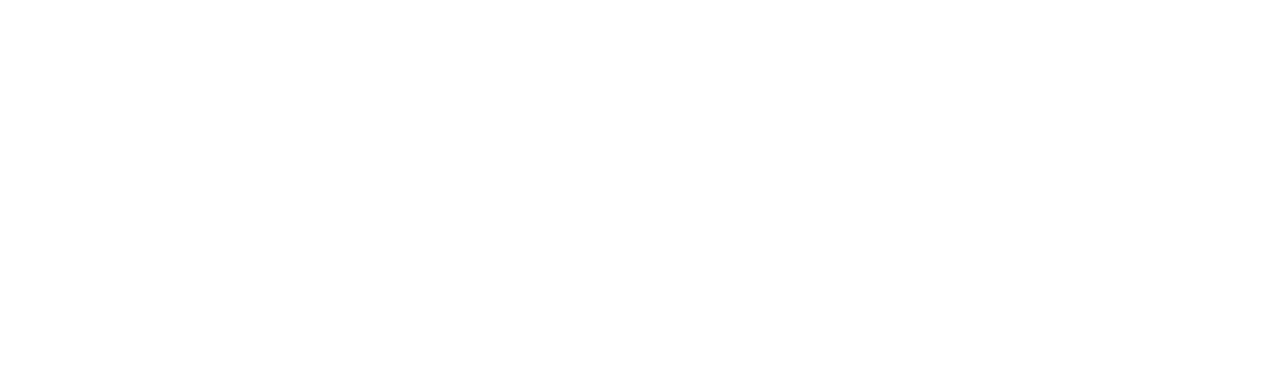
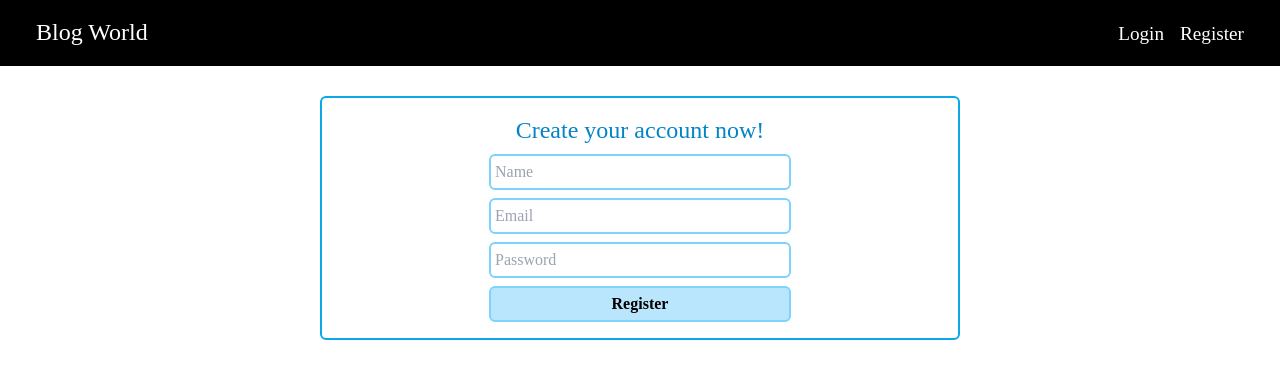
Before and after one commit to nguyen-thanh-luann/Blog-world, a React (Create React App) app: page /register in a window 1280 px wide. Before the commit this address had no page. Shown: the top 378 px of the page. Built offline with nearby package versions, Linux system fonts and the light colour scheme; no server answers.

Commit message:
Login, Logout, Register & delete fc complete

```diff
--- a/package.json
+++ b/package.json
@@ -6,9 +6,14 @@
     "@testing-library/jest-dom": "^5.16.5",
     "@testing-library/react": "^13.3.0",
     "@testing-library/user-event": "^13.5.0",
+    "async": "^3.2.4",
     "firebase": "^9.9.2",
     "react": "^18.2.0",
     "react-dom": "^18.2.0",
+    "react-firebase-hooks": "^5.0.3",
+    "react-helmet": "^6.1.0",
+    "react-helmet-async": "^1.3.0",
+    "react-hook-form": "^7.34.0",
     "react-router-dom": "^6.3.0",
     "react-scripts": "5.0.1",
     "react-toastify": "^9.0.8",
--- a/src/App.js
+++ b/src/App.js
@@ -1,12 +1,22 @@
 import HomeScreen from './screens/HomeScreen'
 import { BrowserRouter, Routes, Route } from 'react-router-dom'
+import { HelmetProvider } from 'react-helmet-async'
+
+import Register from './components/Register'
+import UserInfoScreen from './screens/UserInfoScreen'
+import Login from './components/Login'
 function App() {
   return (
-    <BrowserRouter>
-      <Routes>
-        <Route path='/' element={<HomeScreen />} />
-      </Routes>
-    </BrowserRouter>
+    <HelmetProvider>
+      <BrowserRouter>
+        <Routes>
+          <Route path='/' element={<HomeScreen />} />
+          <Route path='/register' element={<Register />} />
+          <Route path='/login' element={<Login />} />
+          <Route path='/userInfo' element={<UserInfoScreen />} />
+        </Routes>
+      </BrowserRouter>
+    </HelmetProvider>
   )
 }
 
--- a/src/components/AddArticle.jsx
+++ b/src/components/AddArticle.jsx
@@ -73,7 +73,8 @@
     <div
       className='border-solid border-2 border-sky-500
     rounded-lg
-    p-4'
+    p-4
+    '
     >
       <h2 className='text-2xl'>Add new article</h2>
 
--- a/src/components/Article.jsx
+++ b/src/components/Article.jsx
@@ -1,5 +1,5 @@
 import React from 'react'
-
+import DeleteArticle from './DeleteArticle'
 export default function Article({ article }) {
   return (
     <div
@@ -11,8 +11,15 @@
       <div className='row-span-3'>
         <img src={article.imageUrl} alt='' style={{ width: '10rem' }} />
       </div>
-      <div>
-        <p className='text-xl'>{article.title}</p>
+      <div className='col-span-10 '>
+        <div className='flex justify-between'>
+          <p className='text-xl'>{article.title}</p>
+          <DeleteArticle
+            id={article.id}
+            imageUrl={article.imageUrl}
+            className='text-end'
+          />
+        </div>
         <p>{article.createdAt.toDate().toDateString()}</p>
       </div>
       <div className='row-span-2 col-span-10'>
--- /dev/null
+++ b/src/components/DeleteArticle.jsx
@@ -0,0 +1,31 @@
+import React from 'react'
+import { db, storage } from '../firebaseConfig'
+import { deleteDoc, doc } from 'firebase/firestore'
+import { toast } from 'react-toastify'
+import { deleteObject, ref } from 'firebase/storage'
+export default function DeleteArticle({ id, imageUrl }) {
+  const handleDelete = async () => {
+    if (window.confirm('Are you sure?')) {
+      try {
+        await deleteDoc(doc(db, 'Articles', id))
+        toast('Article deleted successfully', { type: 'success' })
+        //delete image
+        const storageRef = ref(storage, imageUrl)
+        await deleteObject(storageRef)
+      } catch (error) {
+        toast('Delete fail, some thing went wrong!', { type: 'error' })
+        console.log(error)
+      }
+    } else {
+      return
+    }
+  }
+
+  return (
+    <div>
+      <button className='text-red-400' onClick={() => handleDelete()}>
+        Delete
+      </button>
+    </div>
+  )
+}
--- a/src/components/Header.jsx
+++ b/src/components/Header.jsx
@@ -1,9 +1,38 @@
 import React from 'react'
+import { Link } from 'react-router-dom'
+import { useAuthState } from 'react-firebase-hooks/auth'
+import { auth } from '../firebaseConfig'
 
 export default function Header() {
+  const [user] = useAuthState(auth)
+
   return (
-    <div className="text-2xl bg-black text-white px-9 py-4">
-      <h2>Blog World</h2>
+    <div className='text-2xl bg-black text-white px-9 py-4 fixed top-0 left-0 right-0 flex justify-between'>
+      <Link to='/'>Blog World</Link>
+      <div>
+        {user ? (
+          <div>
+            <Link
+              to='/userInfo'
+              style={{ fontSize: '1.2rem', marginRight: '1rem' }}
+            >
+              User info
+            </Link>
+          </div>
+        ) : (
+          <div>
+            <Link
+              to='/login'
+              style={{ fontSize: '1.2rem', marginRight: '1rem' }}
+            >
+              Login
+            </Link>
+            <Link to='/register' style={{ fontSize: '1.2rem' }}>
+              Register
+            </Link>
+          </div>
+        )}
+      </div>
     </div>
   )
 }
--- /dev/null
+++ b/src/components/Login.jsx
@@ -0,0 +1,62 @@
+import React from 'react'
+import { useForm } from 'react-hook-form'
+import { signInWithEmailAndPassword } from 'firebase/auth'
+import { auth } from '../firebaseConfig'
+import { useNavigate } from 'react-router-dom'
+import { toast } from 'react-toastify'
+
+import Header from './Header'
+
+export default function Login() {
+  let navigate = useNavigate()
+  const {
+    register,
+    handleSubmit,
+    formState: { errors },
+  } = useForm()
+
+  const onSubmit = async (data) => {
+    try {
+      await signInWithEmailAndPassword(auth, data.email, data.password)
+      navigate('/')
+      toast.success('login success!!!')
+    } catch (error) {
+      console.log(error)
+      toast.error('somthing went wrong!')
+    }
+  }
+  return (
+    <>
+      <Header />
+      <div className='border-collapse border-sky-500 border-2 rounded-md mt-24 p-4 my-4 mx-auto w-1/2'>
+        <p className='block text-center text-2xl text-sky-600'>Login</p>
+        <form onSubmit={handleSubmit(onSubmit)}>
+          <input
+            type='email'
+            placeholder='Email'
+            className='border-collapse border-2 border-sky-300 rounded-md p-1 mt-2 block w-1/2 mx-auto'
+            {...register('email', { required: true })}
+          />
+          {errors.email && <p className='text-red-500'>Email is required.</p>}
+
+          <input
+            type='password'
+            placeholder='Password'
+            className='border-collapse border-2 border-sky-300 rounded-md p-1 mt-2 block w-1/2 mx-auto'
+            {...register('password', { required: true })}
+          />
+          {errors.password && (
+            <p className='text-red-500'>Password is required.</p>
+          )}
+
+          <button
+            className='border-collapse border-2 border-sky-300 rounded-md p-1 mt-2 block w-1/2 mx-auto bg-sky-200 font-bold '
+            type='submit'
+          >
+            Login
+          </button>
+        </form>
+      </div>
+    </>
+  )
+}
--- /dev/null
+++ b/src/components/Register.jsx
@@ -0,0 +1,74 @@
+import React from 'react'
+import { useForm } from 'react-hook-form'
+import { createUserWithEmailAndPassword, updateProfile } from 'firebase/auth'
+import { auth } from '../firebaseConfig'
+import { useNavigate } from 'react-router-dom'
+import { toast } from 'react-toastify'
+
+import Header from './Header'
+
+export default function Register() {
+  let navigate = useNavigate()
+
+  const {
+    register,
+    handleSubmit,
+    formState: { errors },
+  } = useForm()
+
+  const onSubmit = async (data) => {
+    try {
+      await createUserWithEmailAndPassword(auth, data.email, data.password)
+      updateProfile(auth.currentUser, { displayName: data.name })
+      navigate('/')
+      toast.success('Register success')
+    } catch (error) {
+      console.log(error)
+      toast.error('something went wrong!!')
+    }
+  }
+  return (
+    <>
+      <Header />
+      <div className='border-collapse border-sky-500 border-2 rounded-md mt-24 p-4 my-4 mx-auto w-1/2'>
+        <p className='block text-center text-2xl text-sky-600'>
+          Create your account now!
+        </p>
+        <form onSubmit={handleSubmit(onSubmit)}>
+          <input
+            type='text'
+            placeholder='Name'
+            className='border-collapse border-2 border-sky-300 rounded-md p-1 mt-2 block w-1/2 mx-auto'
+            {...register('name', { required: true })}
+          />
+          {errors.name && <p className='text-red-500'>Name is required.</p>}
+
+          <input
+            type='email'
+            placeholder='Email'
+            className='border-collapse border-2 border-sky-300 rounded-md p-1 mt-2 block w-1/2 mx-auto'
+            {...register('email', { required: true })}
+          />
+          {errors.email && <p className='text-red-500'>Email is required.</p>}
+
+          <input
+            type='password'
+            placeholder='Password'
+            className='border-collapse border-2 border-sky-300 rounded-md p-1 mt-2 block w-1/2 mx-auto'
+            {...register('password', { required: true })}
+          />
+          {errors.password && (
+            <p className='text-red-500'>Password is required.</p>
+          )}
+
+          <button
+            className='border-collapse border-2 border-sky-300 rounded-md p-1 mt-2 block w-1/2 mx-auto bg-sky-200 font-bold '
+            type='submit'
+          >
+            Register
+          </button>
+        </form>
+      </div>
+    </>
+  )
+}
--- a/src/firebaseConfig.js
+++ b/src/firebaseConfig.js
@@ -1,4 +1,5 @@
 import { initializeApp } from 'firebase/app'
+import { getAuth } from 'firebase/auth'
 import { getFirestore } from 'firebase/firestore'
 import { getStorage } from 'firebase/storage'
 
@@ -21,3 +22,5 @@
 export const storage = getStorage(app)
 
 export const db = getFirestore(app)
+
+export const auth = getAuth(app)
--- a/src/index.js
+++ b/src/index.js
@@ -2,6 +2,7 @@
 import ReactDOM from 'react-dom/client'
 import App from './App'
 import './index.css'
+import 'react-toastify/dist/ReactToastify.css'
 
 const root = ReactDOM.createRoot(document.getElementById('root'))
 root.render(
--- a/src/screens/HomeScreen.jsx
+++ b/src/screens/HomeScreen.jsx
@@ -1,4 +1,6 @@
 import React, { useState, useEffect } from 'react'
+import { ToastContainer } from 'react-toastify'
+import { Helmet } from 'react-helmet-async'
 
 import { db } from '../firebaseConfig'
 import { collection, query, orderBy, onSnapshot } from 'firebase/firestore'
@@ -27,7 +29,11 @@
   return (
     <div>
       <Header />
-      <div className='container px-20 py-5'>
+      <ToastContainer />
+      <Helmet>
+        <title>Blog World</title>
+      </Helmet>
+      <div className='container px-20 py-5 mt-20'>
         <div className='grid grid-cols-3 '>
           <div className='col-span-2 px-40'>
             {isLoading ? (
--- /dev/null
+++ b/src/screens/UserInfoScreen.jsx
@@ -0,0 +1,35 @@
+import React from 'react'
+import { useAuthState } from 'react-firebase-hooks/auth'
+import { auth } from '../firebaseConfig'
+import { Helmet } from 'react-helmet-async'
+import { signOut } from 'firebase/auth'
+import { useNavigate } from 'react-router-dom'
+
+import Header from '../components/Header'
+
+export default function UserInfoScreen() {
+  const [user] = useAuthState(auth)
+  let navigate = useNavigate()
+
+  return (
+    <div>
+      <Header />
+      <Helmet>
+        <title>User info</title>
+      </Helmet>
+      <div className='container px-20 py-5 mt-20'>
+        <p>{user.displayName}</p>
+        <p>{user.email}</p>
+        <button
+          className='border-2 border-red-700 rounded-sm p-1 bg-red-400 text-white font-bold'
+          onClick={() => {
+            signOut(auth)
+            navigate('/')
+          }}
+        >
+          Logout
+        </button>
+      </div>
+    </div>
+  )
+}
```
Also changed, not shown: 1 other file (tests, documents, lock files or other folders).
